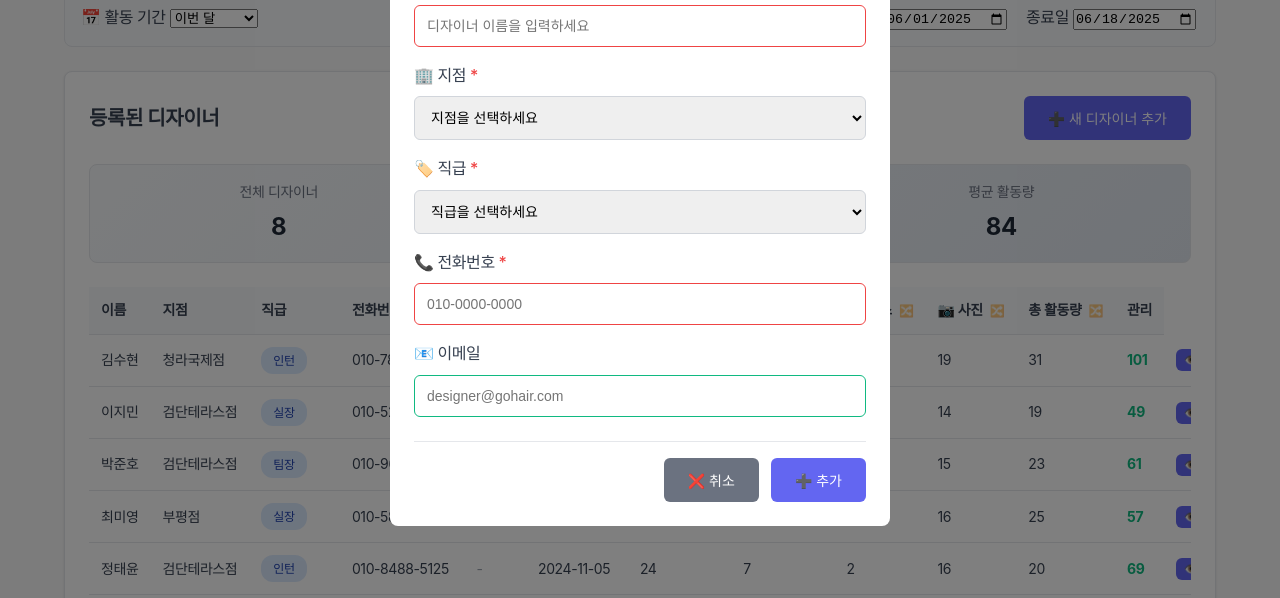
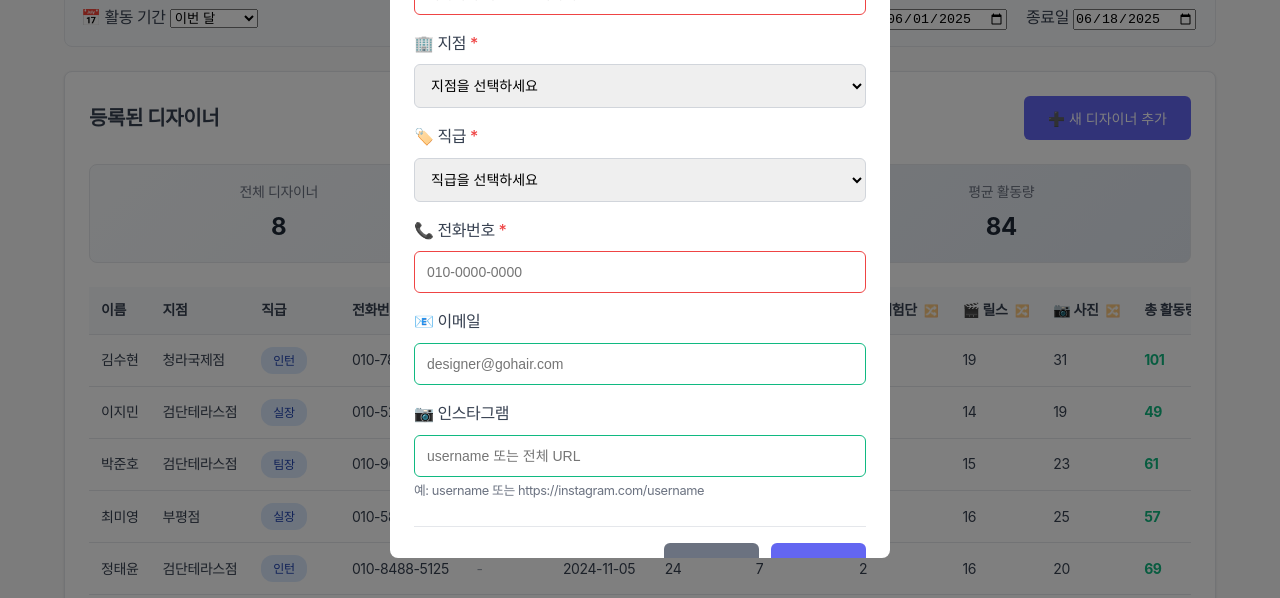
Before and after one commit to morningburger/gohair-sns-system, a plain HTML site: page pages/designers.html in a window 1280 px wide. Both pictures are taken after a click on the button "➕ 새 디자이너 추가". Shown: the part 202-800 px from the top of the page. Drawn offline with Linux system fonts and the light colour scheme.

Commit message:
Update designers.html

```diff
--- a/pages/designers.html
+++ b/pages/designers.html
@@ -86,11 +86,12 @@
                     <table class="table">
                         <thead>
                             <tr>
-                                <th>이름</th>
-                                <th>지점</th>
-                                <th>직급</th>
-                                <th>전화번호</th>
-                                <th>등록일</th>
+<th>이름</th>
+<th>지점</th>
+<th>직급</th>
+<th>전화번호</th>
+<th>인스타그램</th>
+<th>등록일</th>
                                 <th class="sortable" onclick="sortDesigners('reviews')">
                                     ⭐ 리뷰 <span class="sort-icon">🔀</span>
                                 </th>
@@ -165,6 +166,11 @@
                     <label>📧 이메일</label>
                     <input type="email" id="designerEmail" placeholder="designer@gohair.com">
                 </div>
+                <div class="form-group">
+    <label>📷 인스타그램</label>
+    <input type="text" id="designerInstagram" placeholder="username 또는 전체 URL">
+    <small style="color: #6b7280; font-size: 0.8rem;">예: username 또는 https://instagram.com/username</small>
+</div>
                 <div class="modal-actions">
                     <button type="button" onclick="hideAddDesigner()" class="btn btn-secondary">❌ 취소</button>
                     <button type="submit" class="btn">➕ 추가</button>
@@ -212,6 +218,11 @@
                     <label>📧 이메일</label>
                     <input type="email" id="editDesignerEmail">
                 </div>
+                <div class="form-group">
+    <label>📷 인스타그램</label>
+    <input type="text" id="editDesignerInstagram" placeholder="username 또는 전체 URL">
+    <small style="color: #6b7280; font-size: 0.8rem;">예: username 또는 https://instagram.com/username</small>
+</div>
                 <div class="form-group">
                     <label>📋 메모</label>
                     <textarea id="editDesignerNotes" rows="3" placeholder="디자이너에 대한 메모나 특이사항"></textarea>
```
